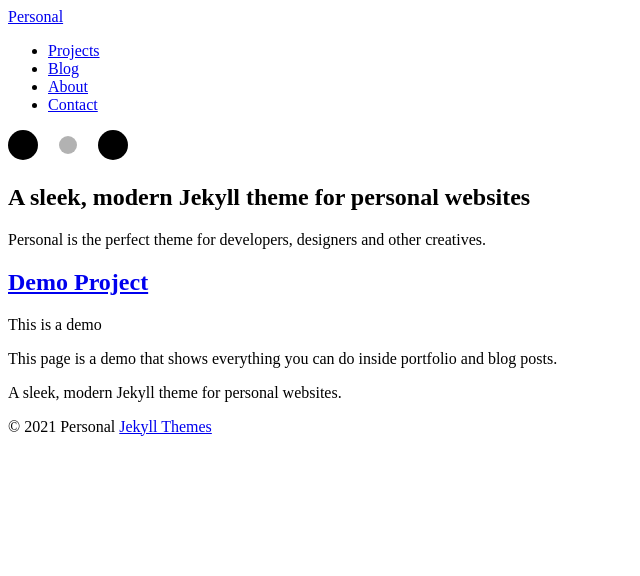
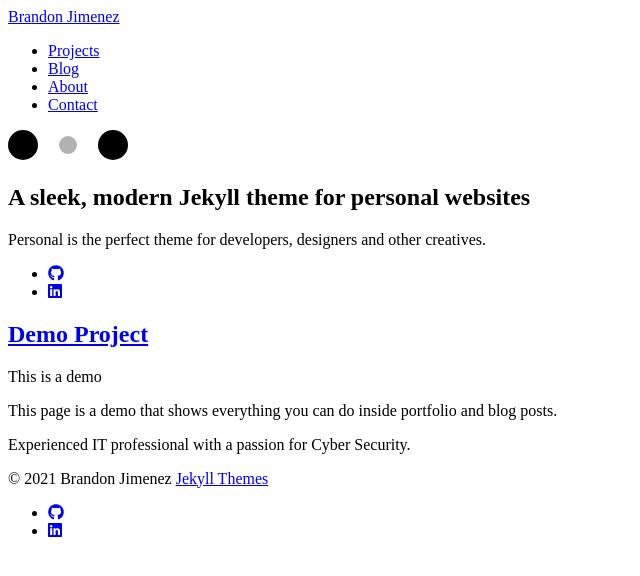
Before and after one commit to brandon-jimenez/resume.v2, a Jekyll site: the page built from index.html, in a window 1280 px wide. Shown: the top 576 px of the page, without its empty margins (0-640 px from the left). Built offline with Jekyll 4.4.1, drawn with Linux system fonts in a browser that asks for light colours; nearby versions of some CDN libraries; some web fonts are replaced.

Commit message:
Update settings.yml

```diff
--- a/_data/settings.yml
+++ b/_data/settings.yml
@@ -1,5 +1,5 @@
 basic_settings:
-  site_title: Personal
+  site_title: Brandon Jimenez
   favicon_image: /images/favicon.png
 
 header_settings:
@@ -13,12 +13,12 @@ menu_settings:
     - title: 'Blog'
       url: '/blog/'
     - title: 'About'
-      url: '/about'
+      url: '/about/'
     - title: 'Contact'
-      url: '/contact'
+      url: '/contact/'
 
 footer_settings:
-  footer_tagline: A sleek, modern Jekyll theme for personal websites.
+  footer_tagline: Experienced IT professional with a passion for  Cyber Security.
 
 hero_settings:
   overlay_opacity: 0.8
@@ -50,7 +50,7 @@ social_settings:
   dribbble_url: ''
   behance_url: ''
   deviantart_url: ''
-  github_url: ''
+  github_url: 'https://github.com/brandon-jimenez'
   reddit_url: ''
   flickr_url: ''
   etsy_url: ''
@@ -58,7 +58,7 @@ social_settings:
   soundcloud_url: ''
   spotify_url: ''
   bandcamp_url: ''
-  linkedin_url: ''
+  linkedin_url: 'https://www.linkedin.com/in/brandon-jimenez/'
 
 color_settings:
   background_color: '#ffffff'
```
